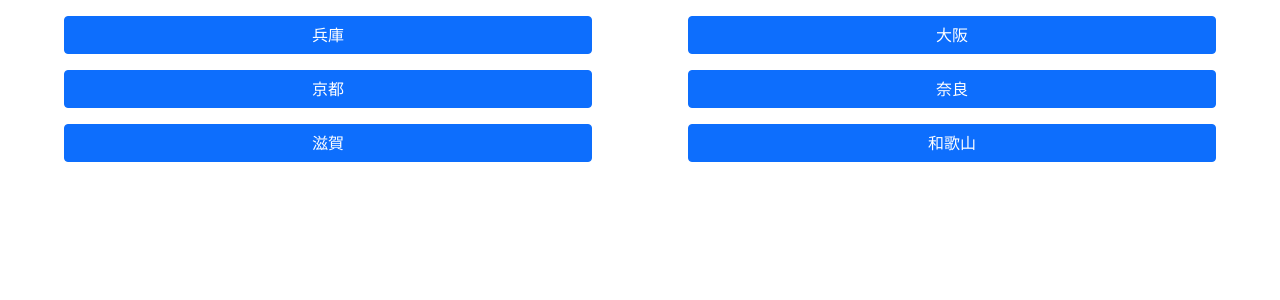
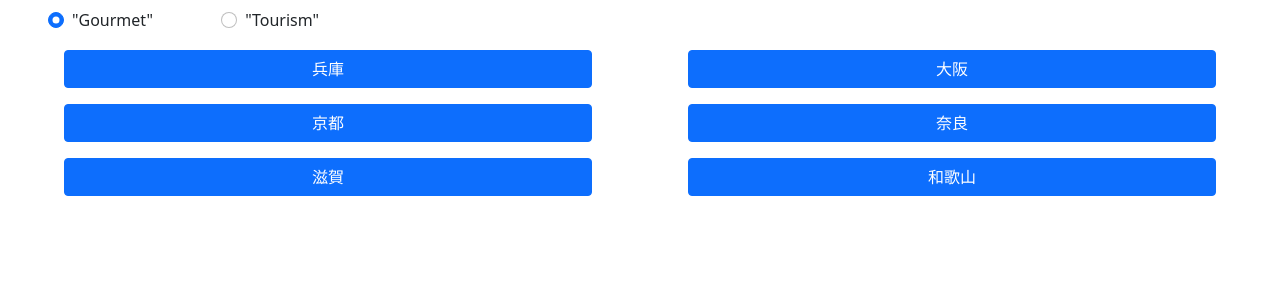
Before and after one commit to t-nakatani/CI_teamC, a Django app: page / in a window 1280 px wide. Shown: the part 64-364 px from the top of the page. Run offline with Django 4.2, Linux system fonts and the light colour scheme.

Commit message:
[ADD] function to specify purpose of tweet_search

```diff
--- a/info_search/templates/home.html
+++ b/info_search/templates/home.html
@@ -7,6 +7,17 @@
 
 <form action="" method="post">
     {% csrf_token %}
+    <div class="">
+        <div class="form-check ms-5 form-check-inline">
+            <input class="form-check-input" type="radio" name="purpose" id="グルメ" value="グルメ" checked>
+            <label class="form-check-label" for="inlineRadio">"Gourmet"</label>
+        </div>
+        <div class="form-check ms-5 form-check-inline">
+            <input class="form-check-input" type="radio" name="purpose" id="観光" value="観光">
+            <label class="form-check-label" for="inlineRadio">"Tourism"</label>
+        </div>
+    </div>
+
     <div class="row m-3">
         <button class="mx-5 col btn btn-primary" type="submit" name="region" value="兵庫">兵庫</button>
         <button class="mx-5 col btn btn-primary" type="submit" name="region" value="大阪">大阪</button>
--- a/info_search/urls.py
+++ b/info_search/urls.py
@@ -4,5 +4,5 @@ from info_search.views import basic
 
 urlpatterns = [
     path('', basic.home, name='home'),
-    path('<str:region>', basic.search_tweets, name='search_tweets'),
+    path('<str:region>/<str:purpose>', basic.search_tweets, name='search_tweets'),
 ]
--- a/info_search/views/basic.py
+++ b/info_search/views/basic.py
@@ -8,26 +8,33 @@ sa_model = SentimentAnalysis()
 trans_model = EasyNMT('opus-mt')
 trans_model.translate('これはサンプルテキストです', target_lang='en', max_new_tokens=500)  # for load model
 
+def get_search_word(request):
+    """POST requestからformの内容を取得"""
+    purpose = request.POST['purpose']
+    region = request.POST['region']
+    purpose = purpose.replace('Gourmet', 'グルメ').replace('Tourism', '観光')
+    return purpose, region
+
 def home(request):
     """ホームページ"""
     if request.method == 'POST':
         print('===========  POST  ===============')
-        region = request.POST['region']
-        return redirect('search_tweets', region)
+        purpose, region = get_search_word(request)
+        return redirect('search_tweets', region, purpose)
 
     return render(request, 'home.html')
 
 
-def search_tweets(request, region):
+def search_tweets(request, region, purpose):
     """地域(ex. 大阪)のボタンを押した際に動作"""
     if request.method == 'POST':
-        region = request.POST['region']
+        purpose, region = get_search_word(request)
         return redirect('search_tweets', region)
 
     if request.method == 'GET':
         print('=============  search_tweets  ================')
         tweepy_client = get_tweepy_client()
-        responses, texts = get_tweets(tweepy_client, region)
+        responses, texts = get_tweets(tweepy_client, region, purpose)
         sentiments = [sa_model.get_label(txt) for txt in texts]
         positive_responses = [r for r, s in zip(responses, sentiments) if s == 'ポジティブ']
         positive_texts = [t for t, s in zip(texts, sentiments) if s == 'ポジティブ']
```
